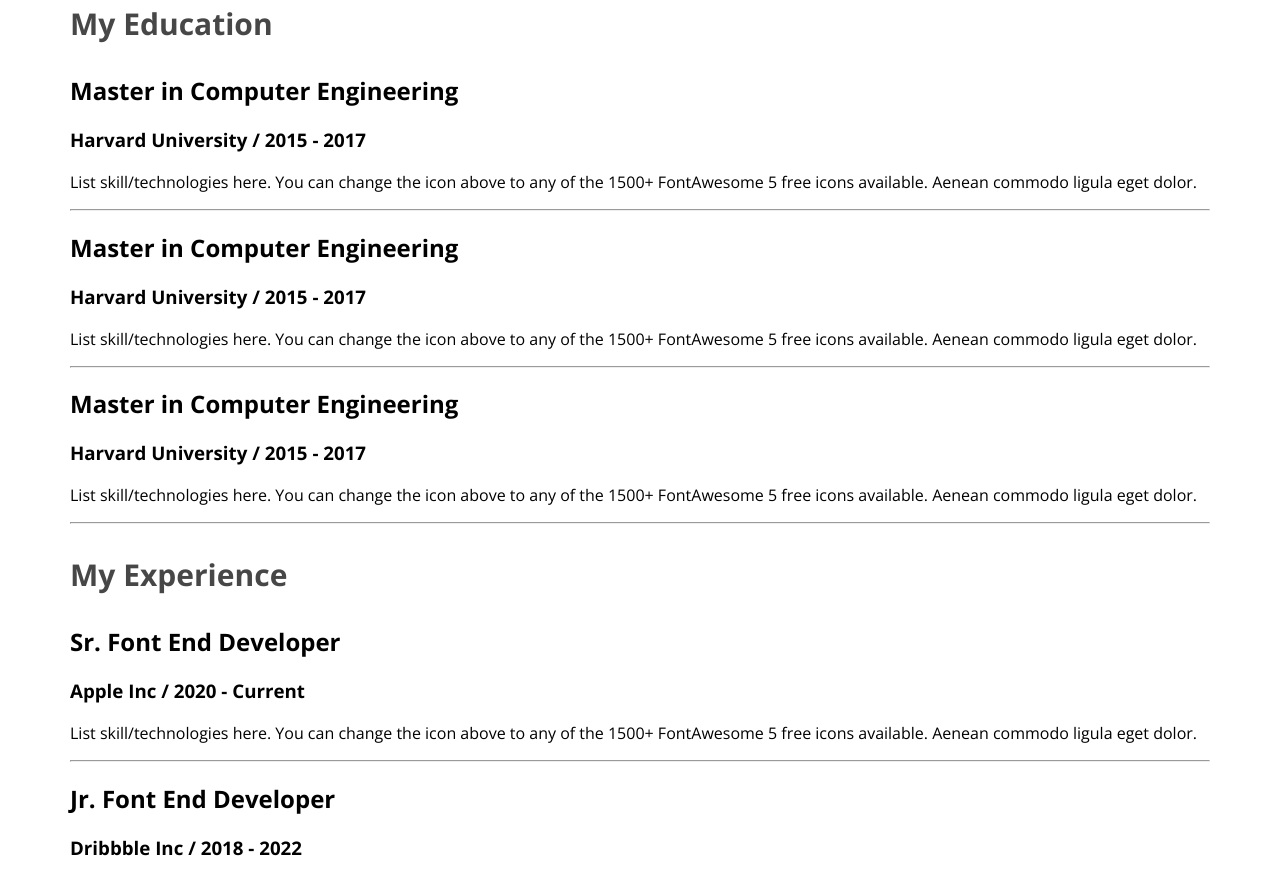
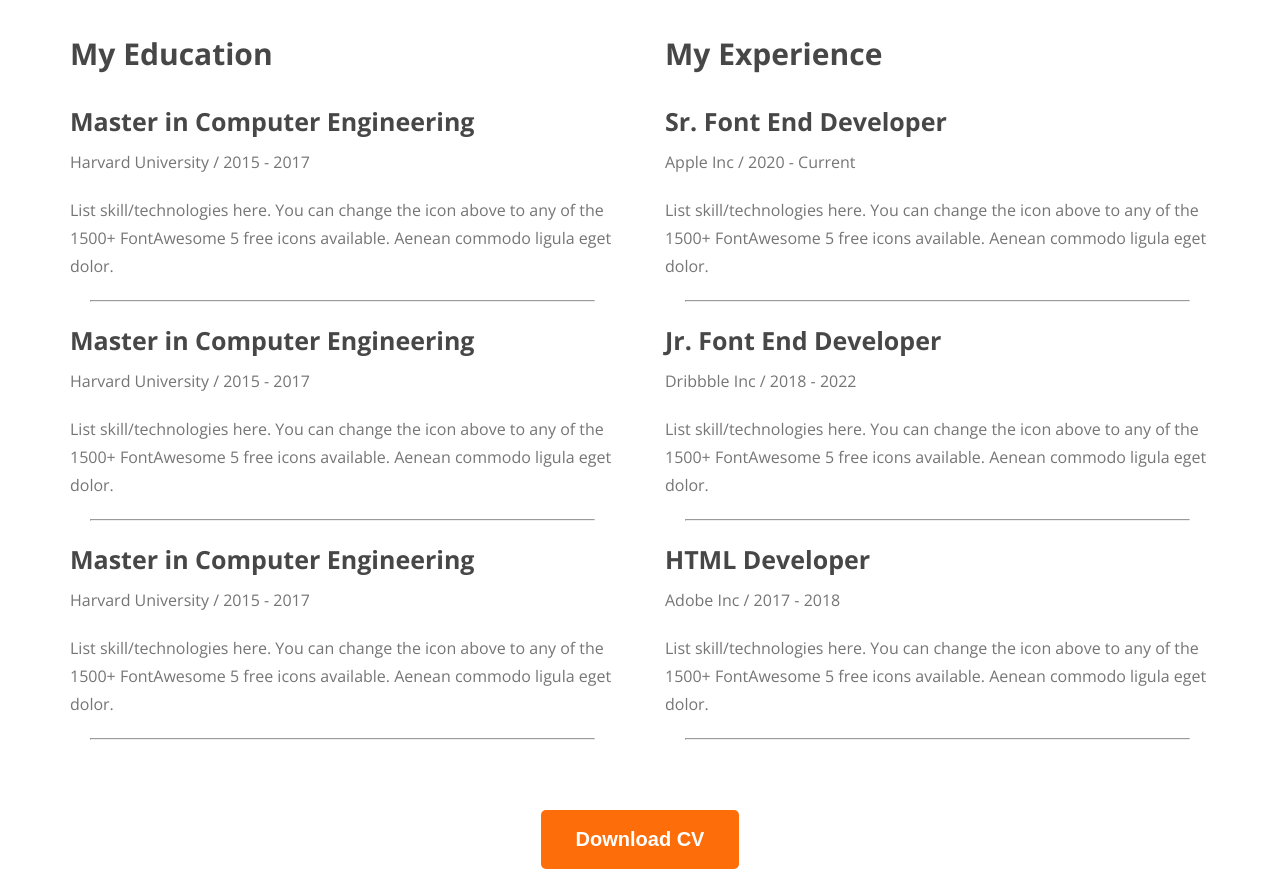
Before and after one commit to codehiker07/portfolio-site, a plain HTML site: page index.html in a window 1280 px wide. Shown: the part 2408-3281 px from the top of the page. Drawn offline with nearby package versions, Linux system fonts and the light colour scheme.

Commit message:
resume finish

```diff
--- a/index.html
+++ b/index.html
@@ -140,6 +140,9 @@
                     </div>
                 </div>
             </div>
+            <div class="downloac-cv">
+                <button class="btn-primary">Download CV</button>
+            </div>
         </section>
     </main>
     <footer>
--- a/styles/style.css
+++ b/styles/style.css
@@ -160,3 +160,36 @@ main section {
     font-size: 30px;
     font-weight: 700;
 }
+
+.resume-container {
+    display: flex;
+    gap: 50px;
+}
+
+.resume-item-title {
+    color: #474747;
+    font-size: 25px;
+    font-weight: 700;
+    margin-bottom: 10px;
+}
+
+.resume-item-institute,
+.resume-item-description {
+    color: #757575;
+    font-size: 16px;
+    font-weight: 400;
+    line-height: 28px;
+}
+
+.resume-item-institute{
+    margin-bottom: 20px;
+    margin-top: 0px;
+}
+
+.resume-container hr{
+    margin: 20px;
+}
+.downloac-cv{
+    text-align: center;
+    margin-top: 50px;
+}
```
